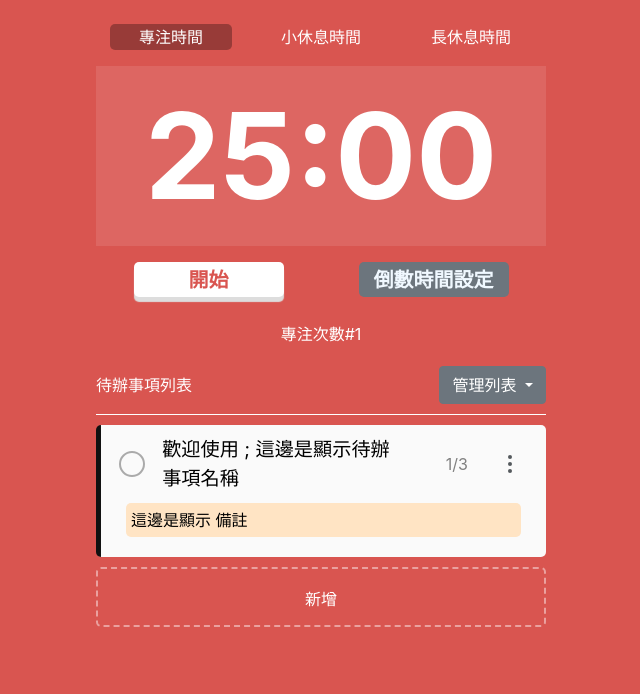
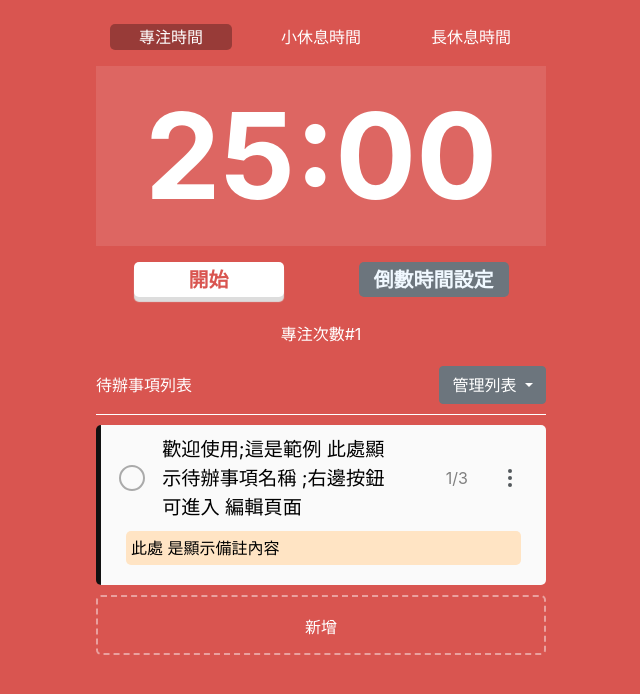
Before and after one commit to Austin1a2b/time-countdown, a Vue app: page /#/time-countdown in a window 1280 px wide. Shown: the top 694 px of the page, without its empty margins (319-959 px from the left). Built offline with nearby package versions, Linux system fonts and the light colour scheme.

Commit message:
準備建立alert 及 切換模式功能,邏輯修改

```diff
--- a/src/components/TaskList.vue
+++ b/src/components/TaskList.vue
@@ -61,7 +61,7 @@
           </div>
         </div>
 
-        <div>
+        <div v-if="!(task.note === '')">
           <p :class="{ iscomplete: task.complete }" class="note-display">
             {{ task.note }}
           </p>
@@ -148,6 +148,7 @@
             type="text"
             name="title"
             placeholder="輸入待辦事項"
+            required="required"
           />
         </div>
         <div class="input-times-wrapper">
@@ -159,6 +160,7 @@
             class="input-times"
             name="estimatedTimes"
             min="1"
+            value="1"
           />
         </div>
         <div>
@@ -199,7 +201,6 @@ export default {
   data() {
     return {
       clickId: "close",
-      publicPath: process.env.BASE_URL,
     };
   },
   methods: {
--- a/src/components/TimeSettingModal.vue
+++ b/src/components/TimeSettingModal.vue
@@ -120,6 +120,7 @@ input:focus {
 .modal-wrapper {
   color: black;
 }
+
 .button-setting {
   background-color: #6c757d;
   color: aliceblue;
--- a/src/views/TimeCountdown.vue
+++ b/src/views/TimeCountdown.vue
@@ -87,12 +87,13 @@ export default {
     return {
       tasks: [
         {
-          title: "歡迎使用 ; 這邊是顯示待辦事項名稱",
+          title:
+            "歡迎使用;這是範例 此處顯示待辦事項名稱 ;右邊按鈕可進入 編輯頁面",
           id: "1",
           complete: false,
           estimatedTimes: 3,
           executedTimes: 1,
-          note: "這邊是顯示 備註",
+          note: "此處 是顯示備註內容 ",
         },
       ],
       countdownState: "pause",
@@ -107,6 +108,8 @@ export default {
       countdownMode: "focus",
       setIntervalId: -1,
       executeTaskId: "1",
+      soundsrc:
+        "https://downsc.chinaz.net/Files/DownLoad/sound1/202203/y682.wav",
     };
   },
   methods: {
@@ -147,6 +150,7 @@ export default {
       this.countdownState = "pause";
     },
     timeIsUp() {
+      this.playbeep();
       if (this.countdownMode === "focus" && this.times % 4 !== 0) {
         this.times++;
         this.chooseCountdown("shortBreak");
@@ -219,6 +223,13 @@ export default {
     saveTasks() {
       localStorage.setItem("tasks", JSON.stringify(this.tasks));
     },
+    playbeep() {
+      let sound = new Audio(this.soundsrc);
+      setTimeout(() => {
+        sound.play();
+      }, 1700);
+      sound.play();
+    },
   },
   filters: {
     changeNumberDisplay(n) {
@@ -257,7 +268,6 @@ export default {
         localStorage.getItem("countdownSetting")
       );
     }
-    console.log(JSON.parse(localStorage.getItem("countdownSetting")));
   },
 };
 </script>
```
Also changed, not shown: src/App.vue (line endings or trailing spaces), 2 other files (tests, documents, lock files or other folders).
